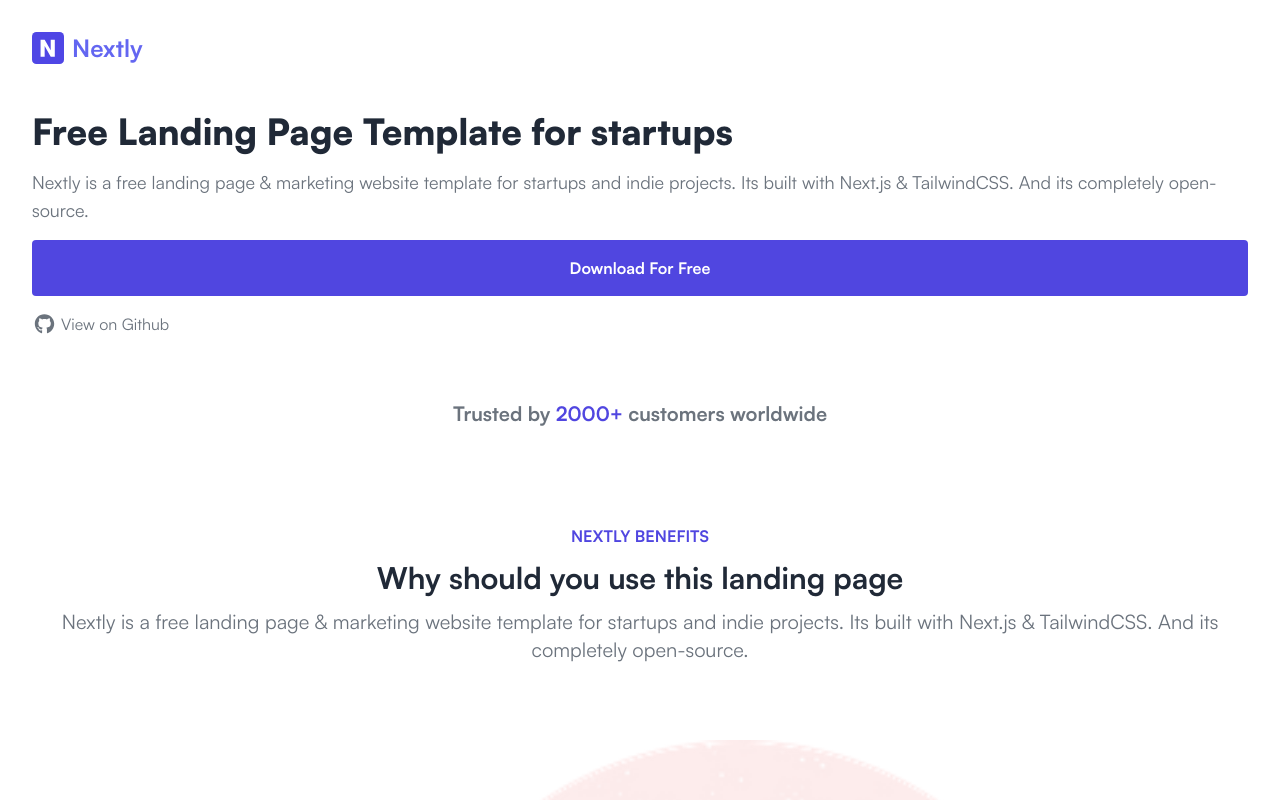
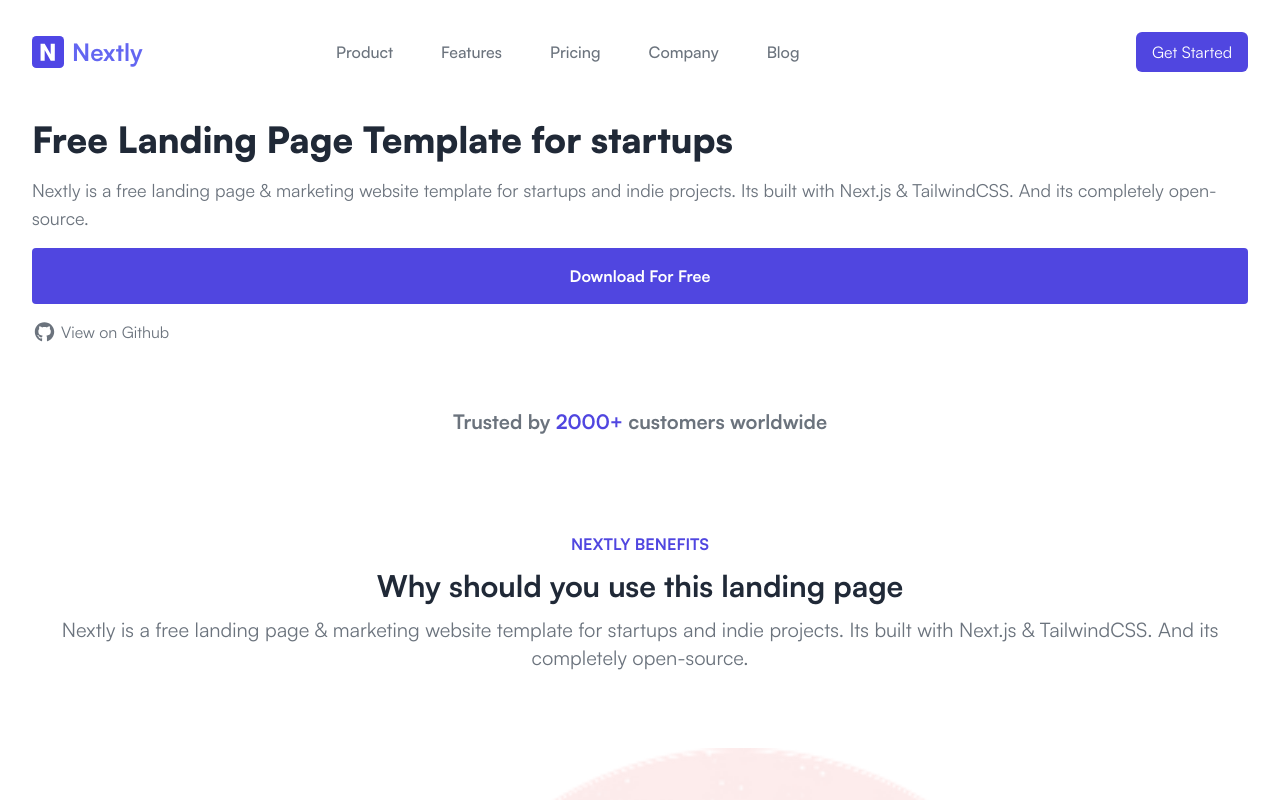
Before and after one commit to SayeemZaman/Nextly-Landing-Page, a React (Vite) app: page / in a window 1280 px wide. Shown: the top 800 px of the page. Built offline with nearby package versions, Linux system fonts and the light colour scheme.

Commit message:
add DesktopNav for responsiveness

```diff
--- /dev/null
+++ b/src/components/DesktopNav.jsx
@@ -0,0 +1,30 @@
+function NavLink({name}){
+  return (
+    <li>
+      <a href="#" className="text-slate-gray font-medium">{name}</a>
+    </li>
+  );
+};
+
+function NavList(){
+  return (
+    <nav>
+      <ul className="flex gap-[48px]">
+        {data.map((item, i) => (
+          <NavLink key={i} name={item} />
+        ))}
+      </ul>
+    </nav>
+  );
+};
+
+const data = ["Product", "Features", "Pricing", "Company", "Blog"];
+
+export default function DesktopNav(){
+  return (
+    <div className="gap-[48px] w-[75%] hidden lg:!flex items-center">
+      <NavList />
+      <button className="bg-prime py-[8px] px-[16px] rounded-[6px] text-white text-center ml-auto">Get Started</button>
+    </div>
+  );
+}
--- a/src/components/Header.jsx
+++ b/src/components/Header.jsx
@@ -1,5 +1,6 @@
 import logo from "../assets/images/logo.svg";
 import MobileNav from "./MobileNav";
+import DesktopNav from "./DesktopNav";
 
 export default function Header(){
   return (
@@ -9,6 +10,7 @@
           <img src={logo} alt="Nextly Logo" className="w-[32px]" />
           <p className="text-2xl text-secondary font-satoshi font-bold">Nextly</p>
         </span>
+        <DesktopNav />
       </header>
       <MobileNav />
     </>
```
